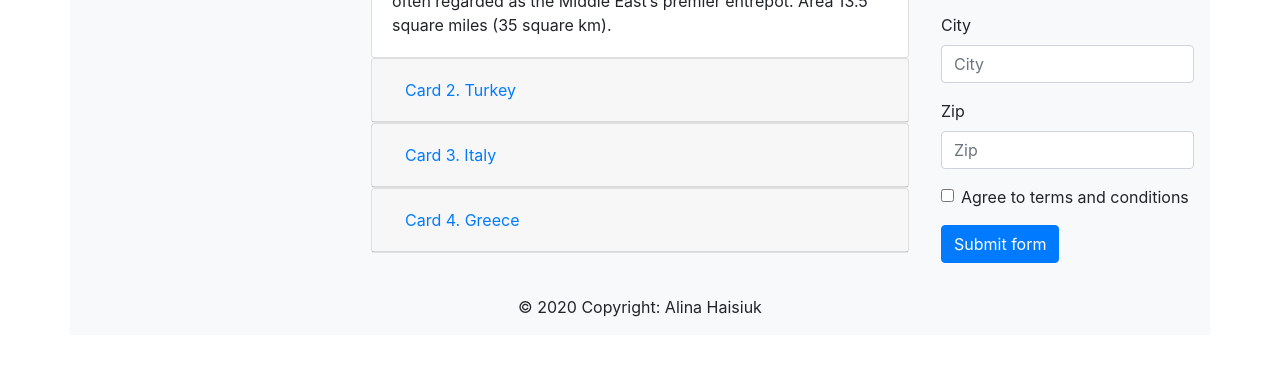
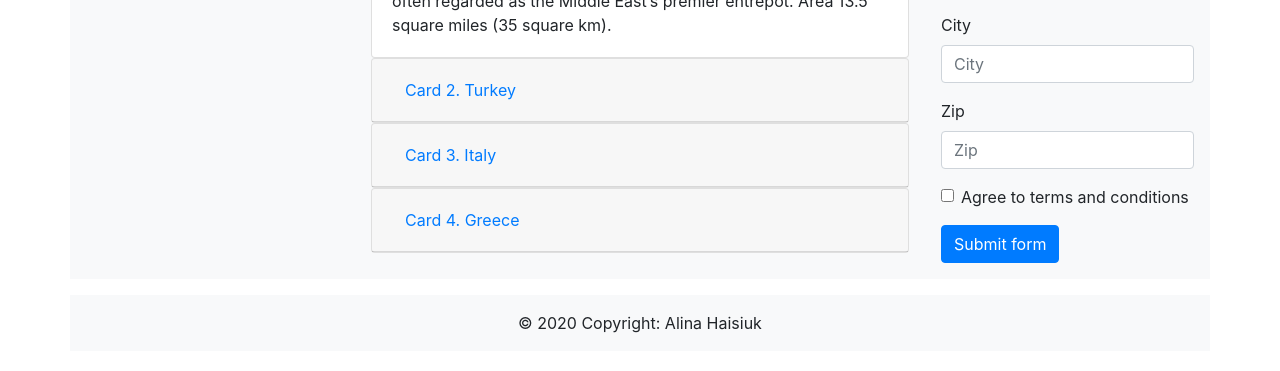
Before and after one commit to AlinaHaisiuk/homework14.1.github.io-, a plain HTML site: page index.html in a window 1280 px wide. Shown: the part 409-780 px from the top of the page. Drawn offline with nearby package versions, Linux system fonts and the light colour scheme.

Commit message:
version 3.0

```diff
--- a/index.html
+++ b/index.html
@@ -361,7 +361,7 @@
       </div>
       <div class="row">
         <div
-          class="col-12 bg-light p-3 0 text-center"
+          class="col-12 bg-light text-center p-3 mt-3"
           id="footerBlock"
           style="background-color: rgba(0, 0, 0, 0.05)"
         >
```
